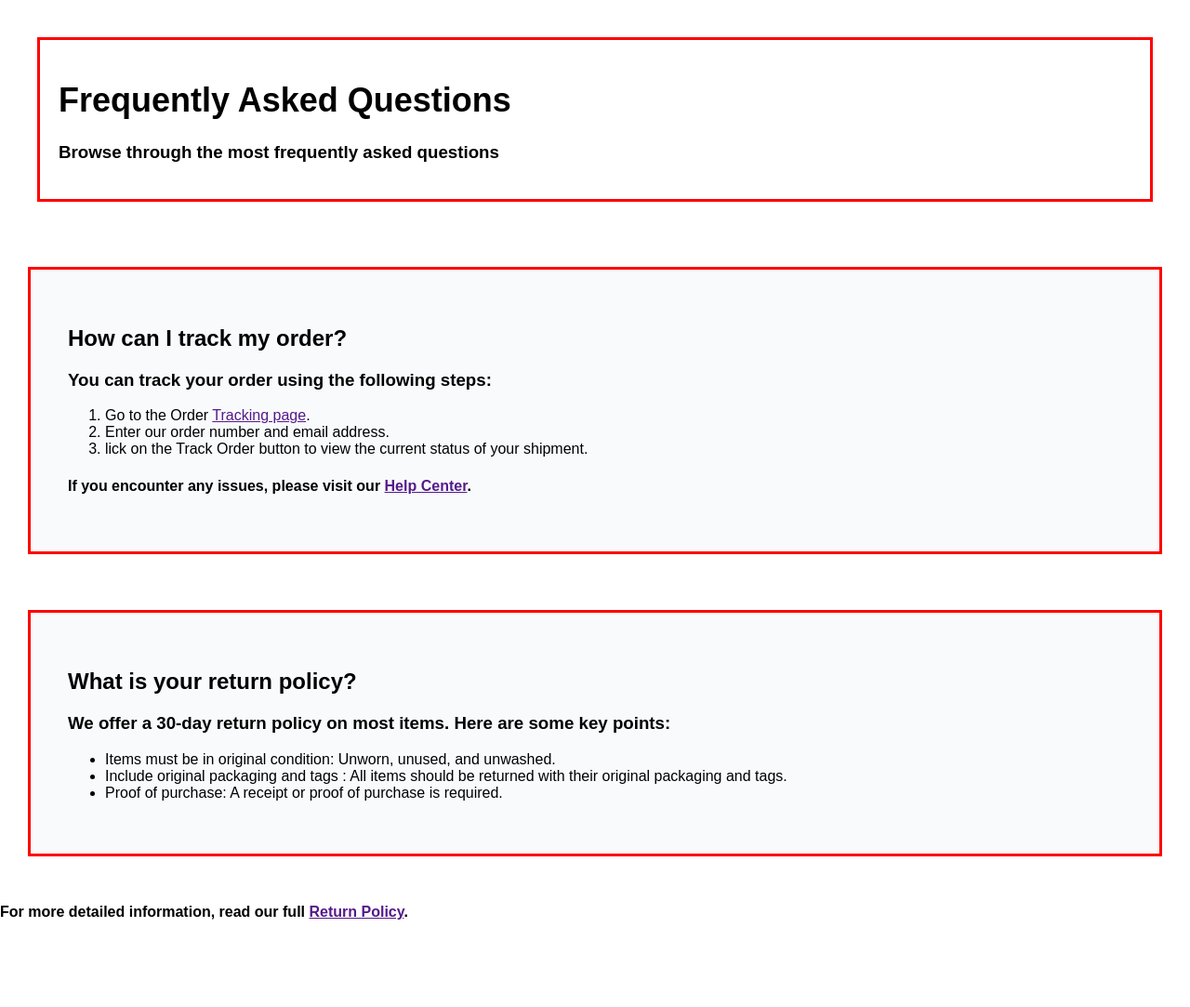
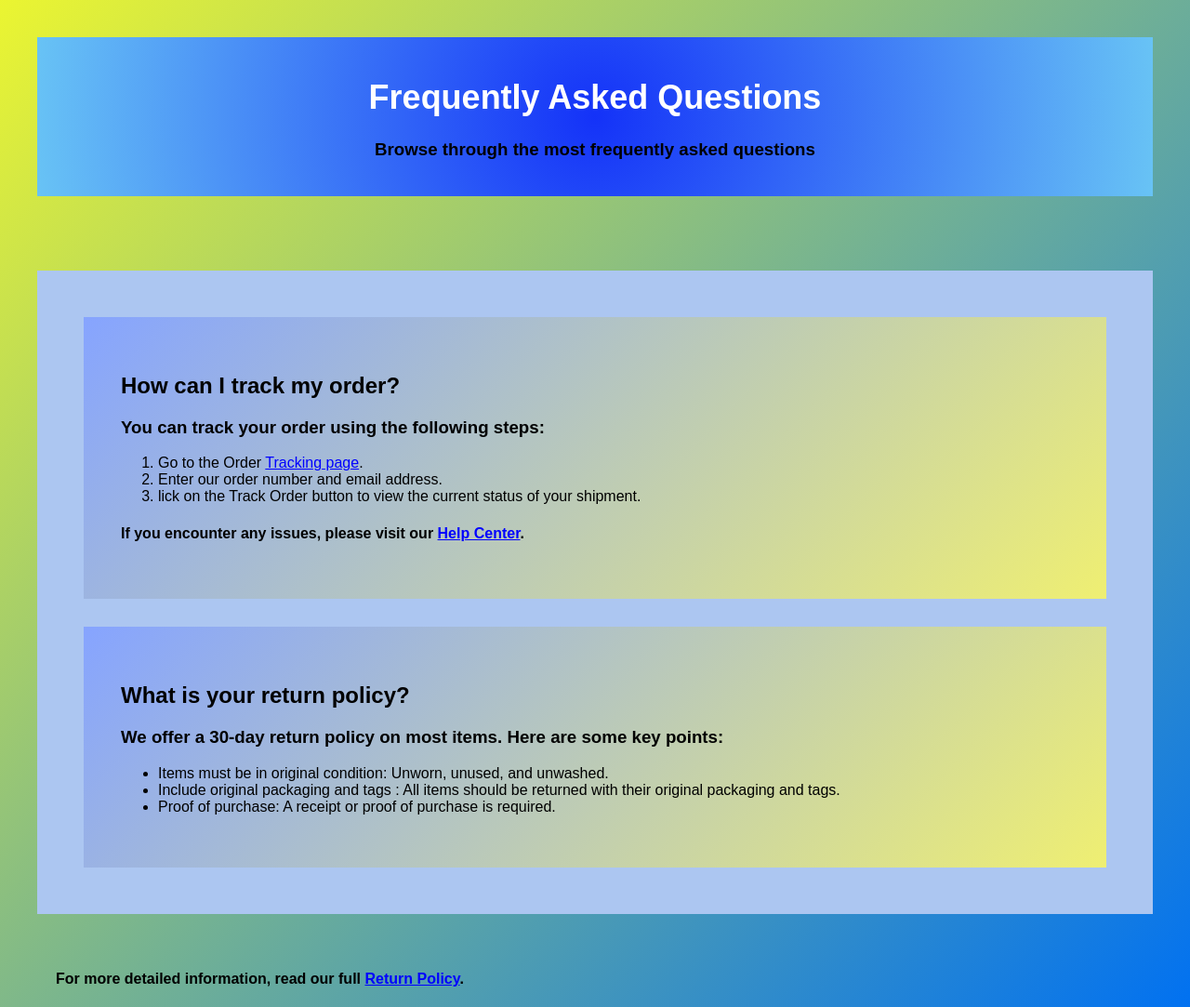
Before and after one commit to 5656ANUJ/developmentprojects, a plain HTML site: page FAQ/index.html in a window 1280 px wide. Shown: the whole page at 93% size. Before the commit the page ends 1011 px from the top, so only its background shows below. Drawn offline with Linux system fonts and the light colour scheme.

Commit message:
updated css

```diff
--- a/FAQ/index.html
+++ b/FAQ/index.html
@@ -10,17 +10,17 @@
     <header>
       <div class="heading">
         <h1>Frequently Asked Questions</h1>
-        <h3>Browse through the most frequently asked questions</h3>
+        <h3 style="color: black;">Browse through the most frequently asked questions</h3>
       </div>
     </header>
-
+    <div class="topdiv">
       <div id="box1">
         <h2>How can I track my order?</h2>
 
         <h3>You can track your order using the following steps:</h3>
 
         <ol>
-        <li>Go to the Order <a href="">Tracking page</a>.</li>
+          <li>Go to the Order <a href="" style="color: blue;">Tracking page</a>.</li>
           <li>Enter our order number and email address.</li>
           <li>
             lick on the Track Order button to view the current status of your
@@ -29,14 +29,15 @@
         </ol>
         <h4>
           If you encounter any issues, please visit our
-        <a href="">Help Center</a>.
+          <a href="" style="color: blue;">Help Center</a>.
         </h4>
       </div>
 
       <div id="box1">
         <h2>What is your return policy?</h2>
         <h3>
-        We offer a 30-day return policy on most items. Here are some key points:
+          We offer a 30-day return policy on most items. Here are some key
+          points:
         </h3>
 
         <ul>
@@ -44,17 +45,20 @@
             Items must be in original condition: Unworn, unused, and unwashed.
           </li>
           <li>
-          Include original packaging and tags : All items should be returned with
-          their original packaging and tags.
+            Include original packaging and tags : All items should be returned
+            with their original packaging and tags.
           </li>
-        <li>Proof of purchase: A receipt or proof of purchase is required.</li>
+          <li>
+            Proof of purchase: A receipt or proof of purchase is required.
+          </li>
         </ul>
       </div>
+    </div>
     <footer>
-      <div>
+      <div class="footer">
         <h4>
           For more detailed information, read our full
-          <a href="">Return Policy</a>.
+          <a href="" style="color: blue;">Return Policy</a>.
         </h4>
       </div>
     </footer>
--- a/FAQ/style.css
+++ b/FAQ/style.css
@@ -1,12 +1,13 @@
 body {
-  background-color: #ffffff;
+  background:linear-gradient(135deg,rgb(235, 245, 49),rgb(1, 113, 241));
   margin: 0;
   padding: 0;
   font-family: Arial, Helvetica, sans-serif;
   font-size: 16px;
   display: flex;
-    justify-content: space-between;
-    flex-direction: column;
+  justify-content: space-between;
+  flex-direction: column;
+
 }
 h1 {
   font-size: 36px;
@@ -18,21 +19,27 @@ h2 {
 }
 
 .heading {
-  border: solid red;
   background-color: #ffffff;
   margin: 40px;
   padding: 20px;
+  color: white;
+  background:radial-gradient(circle,rgb(20, 50, 248),rgb(104, 195, 245));
+  text-align: center;
+}
 
-
-
-
+#box1 {
+  background: linear-gradient(135deg, rgb(134, 164, 255), rgb(239, 239, 114));
+  margin: 30px;
+  padding: 40px;
 
 }
 
-#box1{
-    border: solid red;
-    background-color: #f8fafc;
-    margin: 30px;
-    padding: 40px;
+.topdiv {
+  margin: 40px;
+  padding: 20px;
+  background-color:rgb(172, 198, 241);
+}
+.footer{
+    margin-left: 60px;
 
 }
```
Lines whose indentation alone changed are shown as unchanged.
